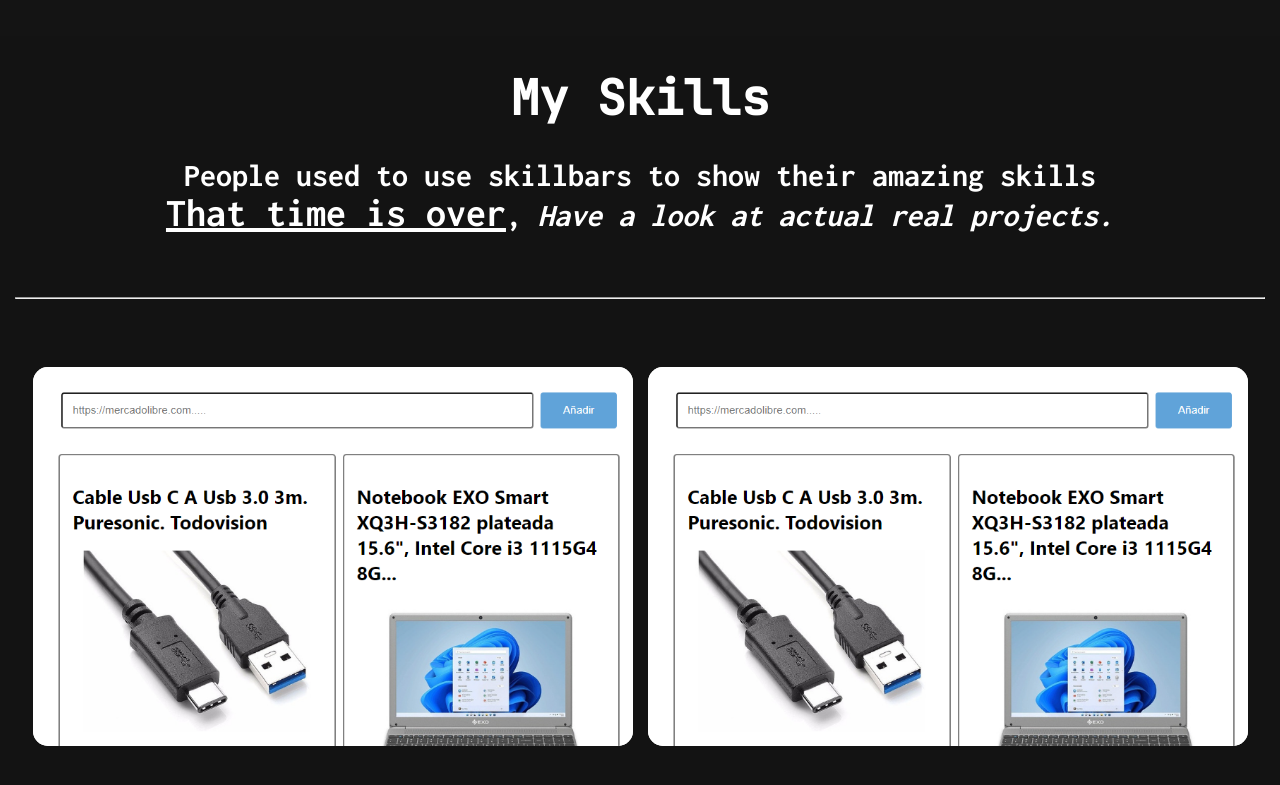
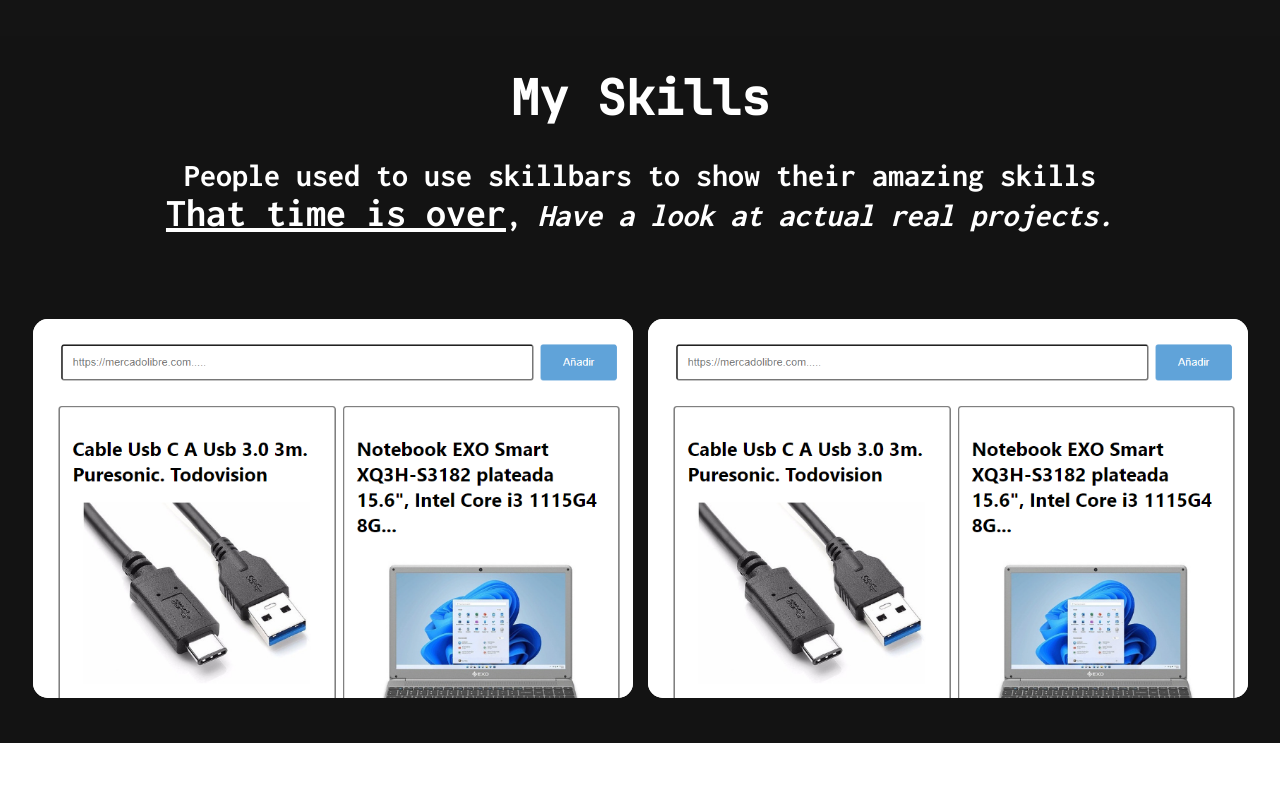
Before and after one commit to ticua07/portfolio, a Next.js app: page / in a window 1280 px wide. Shown: the part 984-1769 px from the top of the page. After the commit the page ends 1727 px from the top, so only its background shows below. Built offline with nearby package versions, Linux system fonts and the light colour scheme.

Commit message:
Removed hr that slipped over

```diff
--- a/components/SkillsIntroduction.tsx
+++ b/components/SkillsIntroduction.tsx
@@ -14,7 +14,6 @@
           <i>Have a look at actual real projects.</i>
         </p>
       </div>
-      <hr style={{ width: "100%" }} />
     </div>
   );
 }
```
